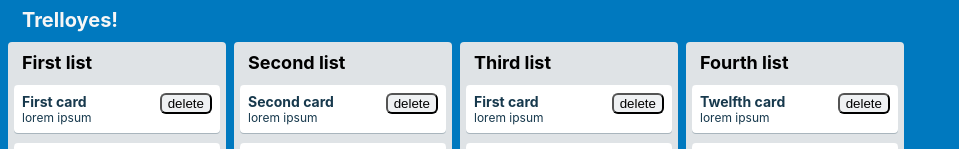
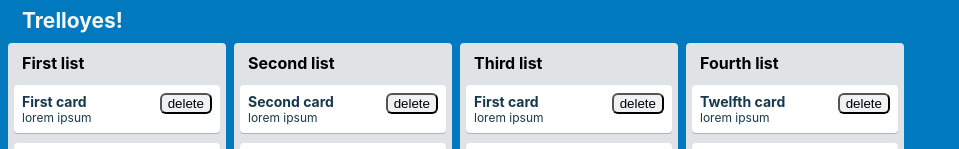
Before and after one commit to thinkful-ei-emu/Mantong-Trelloyes, a React (Create React App) app in the folder react-trello/: page / in a window 1280 px wide. Shown: the top 149 px of the page, without its empty margins (0-959 px from the left). Built offline with nearby package versions, Linux system fonts and the light colour scheme.

Commit message:
changed css file name to match import names

```diff
--- a/react-trello/src/App.css
+++ b/react-trello/src/App.css
@@ -11,7 +11,7 @@
   .App-header h1 {
     margin: 0;
     color: #f6f6f6;
-    font-size: 20px;
+    font-size: 21px;
     padding: 0 14px 10px;
   }
 
--- a/react-trello/src/card.css
+++ b/react-trello/src/card.css
@@ -14,7 +14,7 @@
 
   .Card h3 {
     font-size: 14px;
-    margin-bottom: 4px;
+    margin-bottom: 5px;
   }
 
   .Card p {
--- a/react-trello/src/list.css
+++ b/react-trello/src/list.css
@@ -14,7 +14,7 @@
   }
 
   .List-header h2 {
-    font-size: 18px;
+    font-size: 16px;
     padding: 10px 8px 8px;
   }
 
--- a/react-trello/src/store.js
+++ b/react-trello/src/store.js
@@ -38,3 +38,5 @@ const STORE = {
     },
   }
   export default STORE;
+
+  //store changes
```
